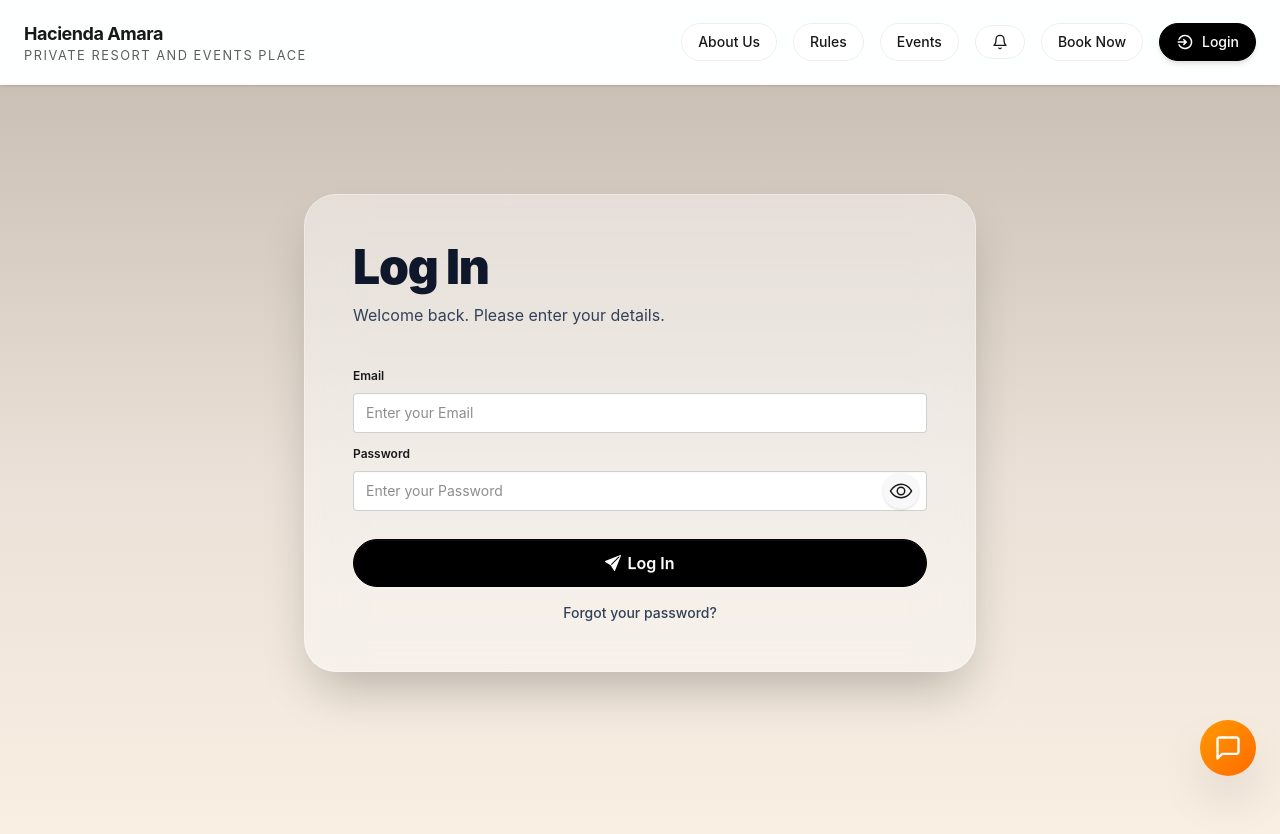
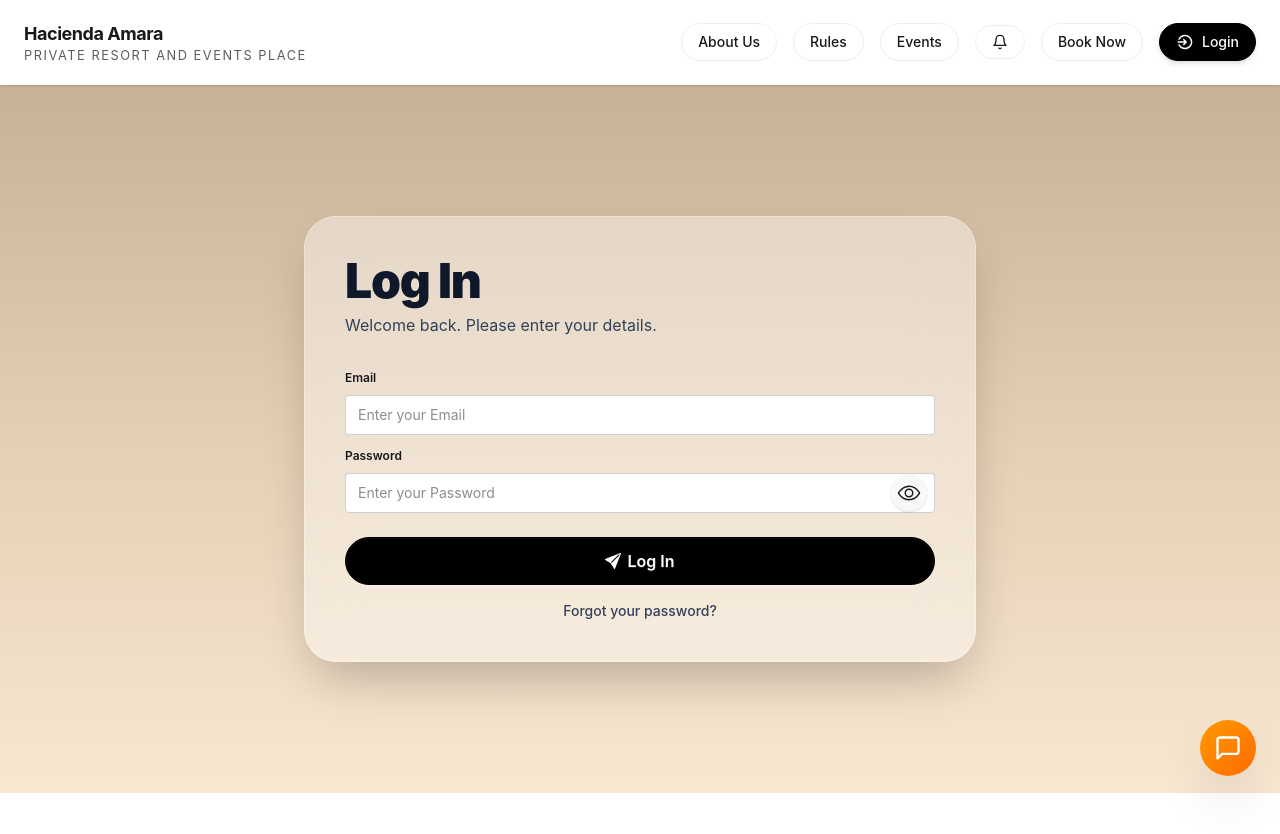
Before and after one commit to NexusLegends4/hacienda-amara-private, a React (Vite) app: page /log-in in a window 1280 px wide. Shown: the top 834 px of the page. After the commit the page ends 800 px from the top, so only its background shows below. Built offline with nearby package versions, Linux system fonts and the light colour scheme; no server answers.

Commit message:
Update Login.jsx

```diff
--- a/src/pages/Login.jsx
+++ b/src/pages/Login.jsx
@@ -16,25 +16,31 @@ const LOCKOUT_KEY = "hacienda-login-lockout";
 const Login = () => {
   const { profile } = useContext(SessionContext);
   const navigate = useNavigate();
+
   const [isSubmitting, setIsSubmitting] = useState(false);
-	const [loginError, setLoginError] = useState('');
+  const [loginError, setLoginError] = useState("");
   const [attempts, setAttempts] = useState(0);
   const [lockoutUntil, setLockoutUntil] = useState(null);
 
-	// Initialize attempts/lockout from localStorage
+  // Initialize attempts / lockout from localStorage
   useEffect(() => {
     if (typeof window === "undefined") return;
-		const storedAttempts = parseInt(localStorage.getItem(ATTEMPTS_KEY) || "0", 10);
+
+    const storedAttempts = parseInt(
+      localStorage.getItem(ATTEMPTS_KEY) || "0",
+      10
+    );
+
     const storedLockout = localStorage.getItem(LOCKOUT_KEY);
     const now = Date.now();
 
     if (storedLockout && storedLockout > now) {
-			setLockoutUntil(storedLockout);
+      setLockoutUntil(Number(storedLockout));
       setAttempts(storedAttempts);
     } else if (storedLockout && storedLockout <= now) {
-			// Lockout expired, clear it
       localStorage.removeItem(LOCKOUT_KEY);
       localStorage.removeItem(ATTEMPTS_KEY);
+
       setAttempts(0);
       setLockoutUntil(null);
     } else {
@@ -45,20 +51,25 @@ const Login = () => {
   // Countdown timer for lockout
   useEffect(() => {
     if (!lockoutUntil) return;
+
     const interval = setInterval(() => {
       const remaining = lockoutUntil - Date.now();
+
       if (remaining <= 0) {
         setLockoutUntil(null);
         setAttempts(0);
+
         localStorage.removeItem(LOCKOUT_KEY);
         localStorage.removeItem(ATTEMPTS_KEY);
       }
     }, 1000);
+
     return () => clearInterval(interval);
   }, [lockoutUntil]);
 
   const formatLockoutTime = (ms) => {
     const minutes = Math.ceil(ms / 60000);
+
     return `${minutes} minute${minutes !== 1 ? "s" : ""}`;
   };
 
@@ -66,6 +77,7 @@ const Login = () => {
     if (!profile) {
       return;
     }
+
     navigate("/");
   }, [profile, navigate]);
 
@@ -74,13 +86,19 @@ const Login = () => {
 
     // Check lockout
     if (lockoutUntil && lockoutUntil > Date.now()) {
-			setLoginError(`Too many attempts. Try again in ${formatLockoutTime(lockoutUntil - Date.now())}.`);
+      setLoginError(
+        `Too many attempts. Try again in ${formatLockoutTime(
+          lockoutUntil - Date.now()
+        )}.`
+      );
+
       return;
     }
 
     const formData = new FormData(event.target);
+
     setIsSubmitting(true);
-		setLoginError('');
+    setLoginError("");
 
     const loginForm = {
       email: formData.get("email"),
@@ -96,46 +114,59 @@ const Login = () => {
       let errorMessage = error.message;
 
       // Supabase error codes for invalid credentials
-			if (error.code === 'invalid_credentials' ||
-				error.message.includes('Invalid login credentials') ||
-				error.message.includes('Invalid email or password') ||
-				error.message.includes('User not found') ||
-				error.message.includes('Wrong password') ||
-				error.message.includes('Invalid credentials') ||
-				error.message.includes('AuthApiError')) {
-
+      if (
+        error.code === "invalid_credentials" ||
+        error.message.includes("Invalid login credentials") ||
+        error.message.includes("Invalid email or password") ||
+        error.message.includes("User not found") ||
+        error.message.includes("Wrong password") ||
+        error.message.includes("Invalid credentials") ||
+        error.message.includes("AuthApiError")
+      ) {
         // Increment failed attempts
         const newAttempts = attempts + 1;
+
         setAttempts(newAttempts);
         localStorage.setItem(ATTEMPTS_KEY, String(newAttempts));
 
         if (newAttempts >= MAX_ATTEMPTS) {
-					const until = Date.now() + LOCKOUT_MINUTES * 60 * 1000;
+          const until =
+            Date.now() + LOCKOUT_MINUTES * 60 * 1000;
+
           setLockoutUntil(until);
           localStorage.setItem(LOCKOUT_KEY, String(until));
+
           errorMessage = `Too many failed attempts. Account locked for ${LOCKOUT_MINUTES} minutes.`;
         } else {
-					errorMessage = 'Incorrect email or password. Please try again.';
+          errorMessage =
+            "Incorrect email or password. Please try again.";
         }
-			} else if (error.message.includes('Email not confirmed')) {
-				errorMessage = 'Please verify your email address before logging in.';
-			} else if (error.message.includes('Too many requests')) {
-				errorMessage = 'Too many login attempts. Please try again later.';
+      } else if (error.message.includes("Email not confirmed")) {
+        errorMessage =
+          "Please verify your email address before logging in.";
+      } else if (error.message.includes("Too many requests")) {
+        errorMessage =
+          "Too many login attempts. Please try again later.";
       }
 
       setLoginError(errorMessage);
       setIsSubmitting(false);
+
       return;
     }
 
     // Success - reset attempts
     localStorage.removeItem(ATTEMPTS_KEY);
     localStorage.removeItem(LOCKOUT_KEY);
+
     setAttempts(0);
     setLockoutUntil(null);
 
     if (data?.user) {
-			const { data: profileData, error: profileError } = await supabase
+      const {
+        data: profileData,
+        error: profileError,
+      } = await supabase
         .from("profiles")
         .select("firstname, lastname, email, role, deleted_at")
         .eq("id", data.user.id)
@@ -144,49 +175,172 @@ const Login = () => {
       if (profileError) {
         alert(profileError.message || profileError);
         setIsSubmitting(false);
+
         return;
       }
 
       if (profileData?.deleted_at) {
         await supabase.auth.signOut();
-				alert("This account has been deleted. Please contact the administrator.");
+
+        alert(
+          "This account has been deleted. Please contact the administrator."
+        );
+
         setIsSubmitting(false);
+
         return;
       }
 
       await recordAuthNotification(supabase, {
         eventType: "login",
         profileId: data.user.id,
-				name: [profileData.firstname, profileData.lastname].filter(Boolean).join(" ").trim(),
+        name: [
+          profileData.firstname,
+          profileData.lastname,
+        ]
+          .filter(Boolean)
+          .join(" ")
+          .trim(),
         email: profileData.email || loginForm.email,
       });
 
       navigate("/");
     }
+
     setIsSubmitting(false);
   };
 
   return (
     <MainLayout>
-			<div className="relative left-1/2 right-1/2 -mx-[50vw] min-h-screen w-screen overflow-hidden px-3 sm:px-4 md:px-6 py-8 sm:py-12">
-				<div className="absolute inset-0 bg-gradient-to-b from-[#6b4b2a]/35 via-[#9a6a3c]/20 to-[#f8e8d2]/60" />
 
-				<div className="relative mx-auto flex min-h-[75vh] w-full max-w-md sm:max-w-xl md:max-w-2xl items-center justify-center">
-					<div className="w-full rounded-2xl sm:rounded-[2rem] border border-white/30 bg-white/40 p-6 sm:p-8 md:p-9 lg:p-12 text-slate-900 shadow-2xl backdrop-blur-xl">
-						<h1 className="text-2xl sm:text-3xl md:text-4xl lg:text-5xl font-black tracking-tight text-slate-900">
+      {/* =========================================
+          LOGIN PAGE
+          FULL VIEWPORT - NO PAGE SCROLL
+      ========================================== */}
+      <div
+        className="
+          relative
+          left-1/2
+          right-1/2
+          -mx-[50vw]
+          w-screen
+          h-[calc(100vh-92px)]
+          overflow-hidden
+          flex
+          items-center
+          justify-center
+          px-3
+          sm:px-4
+          md:px-6
+          lg:px-8
+          bg-[#f8e8d2]
+        "
+      >
+
+        {/* BACKGROUND */}
+        <div
+          className="
+            absolute
+            inset-0
+            bg-gradient-to-b
+            from-[#6b4b2a]/35
+            via-[#9a6a3c]/20
+            to-[#f8e8d2]/60
+          "
+        />
+
+        {/* =========================================
+            LOGIN CARD CONTAINER
+        ========================================== */}
+        <div
+          className="
+            relative
+            w-full
+            max-w-md
+            sm:max-w-lg
+            md:max-w-xl
+            lg:max-w-2xl
+            max-h-full
+            flex
+            items-center
+            justify-center
+          "
+        >
+
+          {/* =========================================
+              LOGIN CARD
+          ========================================== */}
+          <div
+            className="
+              w-full
+              max-h-[calc(100vh-120px)]
+              overflow-hidden
+              rounded-2xl
+              sm:rounded-[2rem]
+              border
+              border-white/30
+              bg-white/40
+              p-5
+              sm:p-7
+              md:p-8
+              lg:p-10
+              text-slate-900
+              shadow-2xl
+              backdrop-blur-xl
+            "
+          >
+
+            {/* TITLE */}
+            <h1
+              className="
+                text-2xl
+                sm:text-3xl
+                md:text-4xl
+                lg:text-5xl
+                font-black
+                tracking-tight
+                text-slate-900
+              "
+            >
               Log In
             </h1>
-						<div className="mt-2 sm:mt-3 space-y-1 text-sm sm:text-base text-slate-700 md:text-base">
-							<p>Welcome back. Please enter your details.</p>
+
+            {/* DESCRIPTION */}
+            <div
+              className="
+                mt-1
+                sm:mt-2
+                space-y-1
+                text-sm
+                sm:text-base
+                text-slate-700
+              "
+            >
+              <p>
+                Welcome back. Please enter your details.
+              </p>
             </div>
 
-						<form onSubmit={handleSubmit} className="mt-6 sm:mt-8">
+            {/* =========================================
+                LOGIN FORM
+            ========================================== */}
+            <form
+              onSubmit={handleSubmit}
+              className="
+                mt-5
+                sm:mt-6
+              "
+            >
+
+              {/* EMAIL */}
               <Input
                 name="email"
                 placeholder="Enter your Email"
                 label="Email"
                 type="email"
               />
+
+              {/* PASSWORD */}
               <Input
                 name="password"
                 placeholder="Enter your Password"
@@ -195,23 +349,86 @@ const Login = () => {
                 error={loginError}
               />
 
-							{lockoutUntil && lockoutUntil > Date.now() && (
-								<div className="mb-4 p-3 rounded-xl bg-rose-50 border border-rose-200 text-rose-700 text-sm">
-									⏳ Account locked. Try again in <strong id="lockout-timer">{formatLockoutTime(lockoutUntil - Date.now())}</strong>.
+              {/* =========================================
+                  LOCKOUT MESSAGE
+              ========================================== */}
+              {lockoutUntil &&
+                lockoutUntil > Date.now() && (
+                  <div
+                    className="
+                      mb-3
+                      p-3
+                      rounded-xl
+                      bg-rose-50
+                      border
+                      border-rose-200
+                      text-rose-700
+                      text-sm
+                    "
+                  >
+                    ⏳ Account locked. Try again in{" "}
+                    <strong>
+                      {formatLockoutTime(
+                        lockoutUntil - Date.now()
+                      )}
+                    </strong>
+                    .
                   </div>
                 )}
 
+              {/* =========================================
+                  LOGIN BUTTON
+              ========================================== */}
               <button
-								disabled={isSubmitting || (lockoutUntil && lockoutUntil > Date.now())}
-								className="btn btn-black mt-4 sm:mt-6 h-12 min-h-12 w-full rounded-full px-4 sm:px-6 text-sm sm:text-base"
+                disabled={
+                  isSubmitting ||
+                  (lockoutUntil &&
+                    lockoutUntil > Date.now())
+                }
+                className="
+                  btn
+                  btn-black
+                  mt-3
+                  sm:mt-5
+                  h-12
+                  min-h-12
+                  w-full
+                  rounded-full
+                  px-4
+                  sm:px-6
+                  text-sm
+                  sm:text-base
+                "
               >
-								{isSubmitting ? <span className="loading loading-spinner"></span> : <SendIcon className="text-base" />}
-								{isSubmitting ? " Logging in..." : " Log In"}
+                {isSubmitting ? (
+                  <span className="loading loading-spinner" />
+                ) : (
+                  <SendIcon className="text-base" />
+                )}
+
+                {isSubmitting
+                  ? " Logging in..."
+                  : " Log In"}
               </button>
             </form>
-						<Link to="/forgot-password" className="mt-3 sm:mt-4 block text-center text-sm font-medium text-slate-700 hover:underline">
+
+            {/* FORGOT PASSWORD */}
+            <Link
+              to="/forgot-password"
+              className="
+                mt-3
+                sm:mt-4
+                block
+                text-center
+                text-sm
+                font-medium
+                text-slate-700
+                hover:underline
+              "
+            >
               Forgot your password?
             </Link>
+
           </div>
         </div>
       </div>
```
Lines whose indentation alone changed are shown as unchanged.
